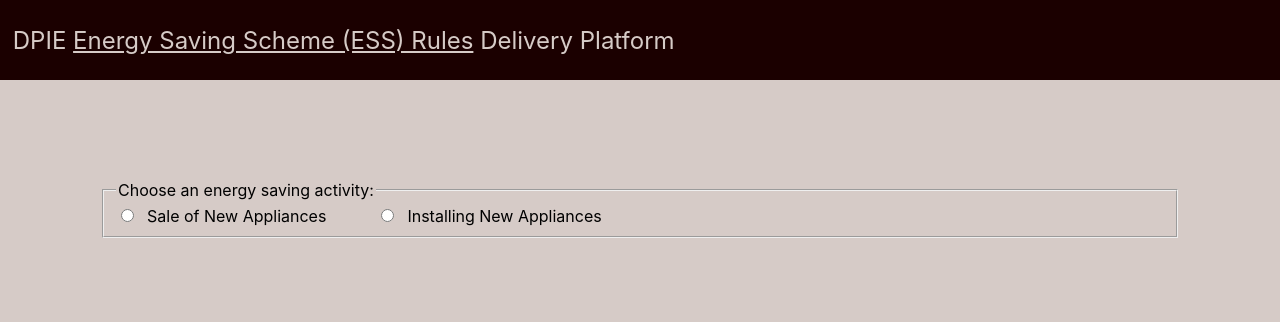
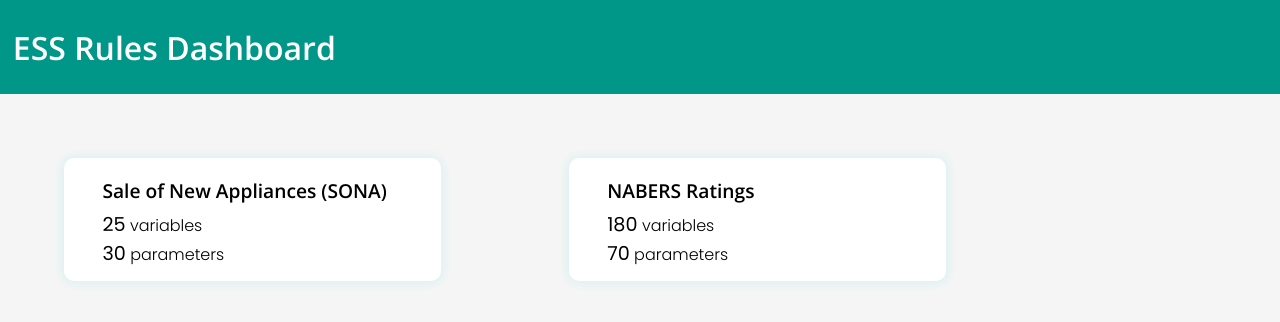
Before and after one commit to energy-savings-scheme/rules-dashboard, a React (Create React App) app: page / in a window 1280 px wide. Shown: the top 322 px of the page. Built offline with nearby package versions, Linux system fonts and the light colour scheme; no server answers.

Commit message:
built components for section summary with styling

```diff
--- a/public/index.html
+++ b/public/index.html
@@ -6,6 +6,11 @@
   <meta name="viewport" content="width=device-width, initial-scale=1" />
   <meta name="theme-color" content="#000000" />
   <meta name="description" content="Front end for the delivery of Energy Saving Scheme" />
+  <link rel="preconnect" href="https://fonts.gstatic.com">
+  <link
+    href="https://fonts.googleapis.com/css2?family=Open+Sans:wght@300;400;600&family=Poppins:wght@100;300;400;500;600&display=swap"
+    rel="stylesheet">
+
   <title>ESS Rules</title>
 </head>
 
--- a/src/components/Activity.jsx
+++ b/src/components/Activity.jsx
@@ -1,4 +1,4 @@
-import "./App.css";
+import "../styles/Activity.css";
 
 export default function Activity() {
 	function checked(event) {
--- a/src/components/App.js
+++ b/src/components/App.js
@@ -1,82 +1,24 @@
 import React from "react";
 
-import "./App.css";
+import "../styles/App.css";
 import Header from "./header";
-import Activity from "./Activity";
-import axios from "axios";
+import Summary from "./Summary";
 
 function App() {
-	function sendHttpRequest() {
-		// //testing on my local server
-		// var data = {
-		// 	persons: {
-		// 		Alicia: {},
-		// 	},
-		// 	buildings: {
-		// 		building1: {
-		// 			energy_star_rating: { ETERNITY: 4.0 },
-		// 			appliance_load: { ETERNITY: 6.0 },
-		// 			deemed_electricity_savings: {
-		// 				2021: null,
-		// 			},
-		// 		},
-		// 		building2: {},
-		// 		building3: {},
-		// 	},
-		// };
-		// axios.post("http://localhost:5000/calculate", data).then(
-		// 	(res) => {
-		// 		// console.log(res.headers);
-		// 		console.log(res.data);
-		// 	},
-		// 	(error) => {
-		// 		// console.log(error.response.data);
-		// 		console.log(error.request);
-		// 	}
-		// );
-
-		// //testing on nsw base web API server
-
-		var data = {
-			persons: {
-				Alicia: {
-					date_of_birth: {
-						ETERNITY: "1980-01-01",
-					},
-					age: {
-						"2021-01-01": null,
-					},
-				},
-			},
-			// buildings: {
-			// 	_: {
-			// 		energy_savings_type: { ETERNITY: "annual_creation" },
-			// 		gas_savings: {
-			// 			ETERNITY: null,
-			// 		},
-			// 	},
-			// },
-		};
-		// https://ess-test-1.herokuapp.com/
-		// https://ofcan-dep.herokuapp.com/
-		axios.post("https://ofcan-dep.herokuapp.com//calculate", data).then(
-			(res) => {
-				// console.log(res.headers);
-				console.log(res.data);
-			},
-			(error) => {
-				console.log(error.request);
-			}
-		);
-	}
-
-	sendHttpRequest();
-
 	return (
 		<div>
 			<Header />
 			<div className='App'>
-				<Activity />
+				<Summary
+					sectionTitle='Sale of New Appliances (SONA)'
+					variableNumber='25'
+					parameterNumber='30'
+				/>
+				<Summary
+					sectionTitle='NABERS Ratings'
+					variableNumber='180'
+					parameterNumber='70'
+				/>
 			</div>{" "}
 		</div>
 	);
--- /dev/null
+++ b/src/components/Summary.jsx
@@ -0,0 +1,17 @@
+import "../styles/Summary.css";
+
+export default function Summary(props) {
+	return (
+		<div className='summary-div'>
+			<h3>{props.sectionTitle}</h3>
+			<p>
+				<span className='summaryValue'>{props.variableNumber}</span>{" "}
+				variables
+			</p>
+			<p>
+				<span className='summaryValue'>{props.parameterNumber}</span>{" "}
+				parameters
+			</p>
+		</div>
+	);
+}
--- a/src/components/header.jsx
+++ b/src/components/header.jsx
@@ -1,15 +1,15 @@
 export default function Header() {
 	return (
 		<header className='App-header'>
-			<p>
-				DPIE{" "}
+			<h1>
+				{/* DPIE{" "}
 				<a
 					className='Rules-link'
 					href='https://www.ess.nsw.gov.au/Home/Document-Search/Legislation/Energy-Savings-Scheme-Rule-of-2009/Energy-Savings-Scheme-Rule-of-2009-30-March-2020'>
 					Energy Saving Scheme (ESS) Rules
-				</a>{" "}
-				Delivery Platform{" "}
-			</p>
+				</a>{" "} */}
+				ESS Rules Dashboard{" "}
+			</h1>
 		</header>
 	);
 }
--- a/src/index.css
+++ b/src/index.css
@@ -1,9 +1,7 @@
 body {
 	margin: 0;
-	background-color: #d6cbc7;
-	font-family: -apple-system, BlinkMacSystemFont, "Segoe UI", "Roboto",
-		"Oxygen", "Ubuntu", "Cantarell", "Fira Sans", "Droid Sans",
-		"Helvetica Neue", sans-serif;
+	background-color: #f5f5f5;
+	font-family: "Open Sans", sans-serif;
 	-webkit-font-smoothing: antialiased;
 	-moz-osx-font-smoothing: grayscale;
 }
@@ -11,3 +9,23 @@
 a {
 	color: inherit;
 }
+
+h1 {
+	margin: 0;
+	font-size: 2rem;
+	font-weight: 600;
+	font-family: "Open Sans", sans-serif;
+	padding: 2% 1%;
+}
+
+p {
+	margin: 0;
+	font-family: "Poppins", sans-serif;
+	font-weight: 300;
+}
+
+h3 {
+	font-size: 1.2rem;
+	font-family: "Open Sans", sans-serif;
+	margin: 2% 0;
+}
--- a/src/components/App.css
+++ b/src/styles/Activity.css
@@ -1,19 +1,3 @@
-.App {
-	text-align: center;
-}
-
-.App-header {
-	background-color: #1b0000;
-	margin: 0;
-	text-align: left;
-}
-.App-header p {
-	margin: 0;
-	font-size: 1.5rem;
-	color: #d6cbc7;
-	padding: 2% 1%;
-}
-
 /* activity.jsx */
 .Activity-choice-div {
 	margin: 100px;
--- /dev/null
+++ b/src/styles/App.css
@@ -0,0 +1,14 @@
+.App {
+	text-align: center;
+	display: flex;
+	flex-flow: row wrap;
+}
+
+.App-header {
+	background-color: #009688;
+	margin: 0;
+	text-align: left;
+}
+.App-header h1 {
+	color: white;
+}
--- /dev/null
+++ b/src/styles/Summary.css
@@ -0,0 +1,16 @@
+/* summary.jsx */
+.summary-div {
+	width: 300px;
+	/* height: 200px; */
+	margin: 5% 5%;
+	padding: 1% 3%;
+	background-color: #ffffff;
+	border-radius: 10px;
+	box-shadow: 1px 1px 10px 1px #e0f2f1, -1px 0 10px 1px #e0f2f1;
+	text-align: left;
+}
+
+.summaryValue {
+	font-weight: bolder;
+	font-size: larger;
+}
```
Also changed, not shown: src/services/network_request.js (added, +32 -0 lines).
